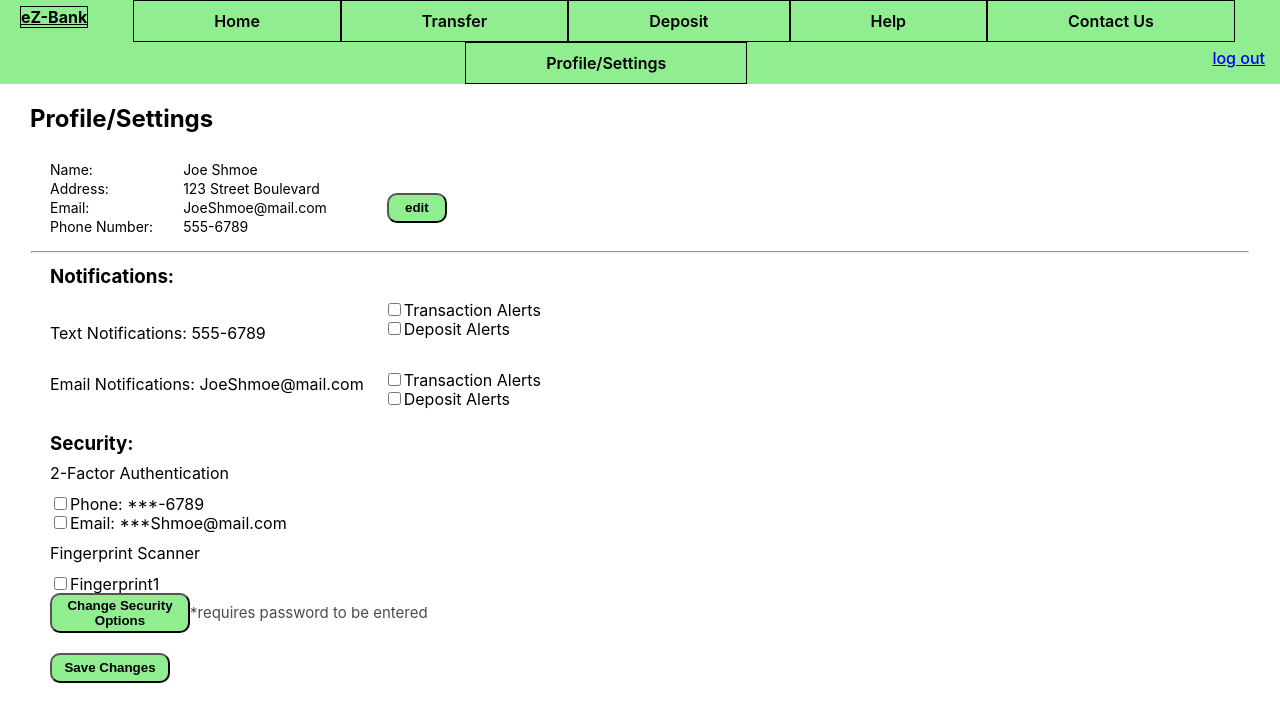
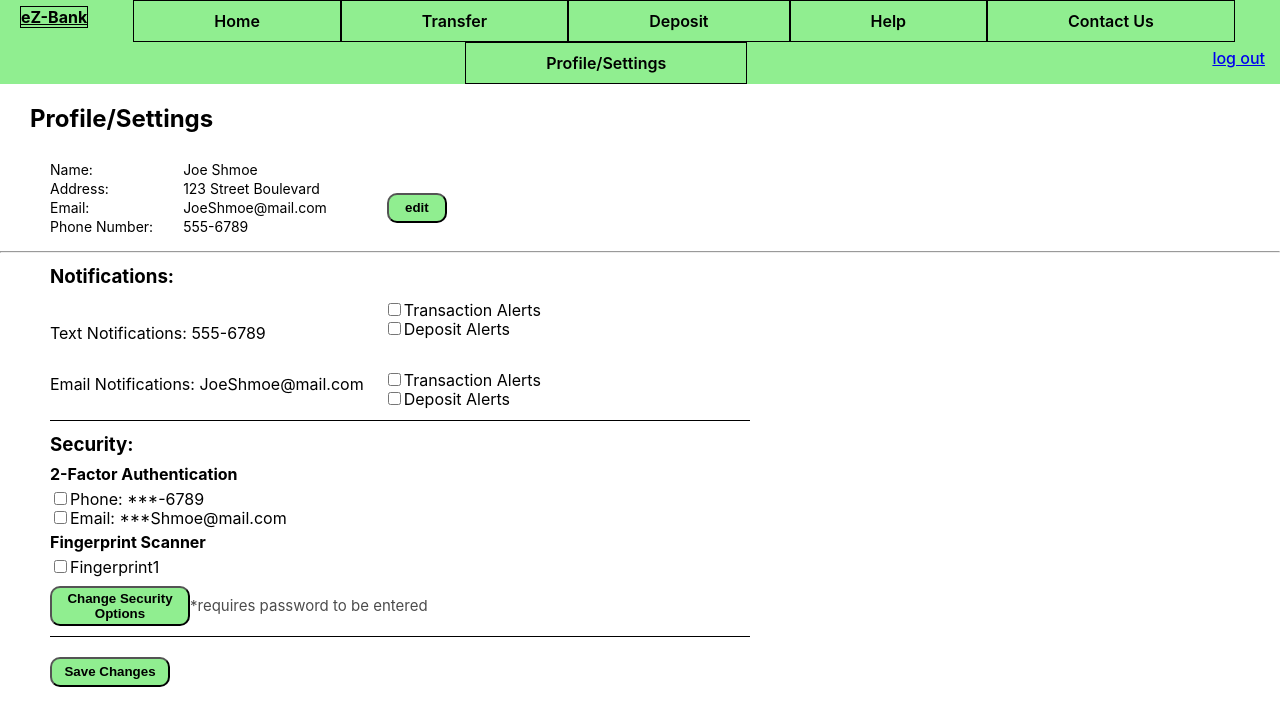
Before and after one commit to jbz6587/ezBank, a React (Create React App) app in the folder ezbank/: page /profilesettings in a window 1280 px wide. Shown: the top 726 px of the page. Built offline with nearby package versions, Linux system fonts and the light colour scheme.

Commit message:
cosmetic changes to settings page

```diff
--- a/ezbank/src/css/profilesettings.css
+++ b/ezbank/src/css/profilesettings.css
@@ -13,20 +13,22 @@
 	margin-left: 60px;
 }
 
-#divideLine {
-	width: 95%
-}
-
 #settingsContainer {
 	margin-left: 50px;
 }
 
 #notifContainer {
 	line-height: 10px;
+	width: 700px;
+	border-bottom: solid;
+	border-width: 1px;
 }
 
 #securityContainer {
 	line-height: 10px;
+	width: 700px;
+	border-bottom: solid;
+	border-width: 1px;
 }
 
 #securityButton {
--- a/ezbank/src/views/profilesettings.js
+++ b/ezbank/src/views/profilesettings.js
@@ -57,16 +57,18 @@ export default class ProfileSettings extends Component {
 							<div>
 								<span className="SecrurityItems">
 								<div>
-									<p>2-Factor Authentication</p>
+									<b>2-Factor Authentication</b><br/><br/>
 										<input type="checkbox" value="phoneNotifs1"/>Phone: ***-6789<br/>
 										<input type="checkbox" value="phoneNotifs2"/>Email: ***Shmoe@mail.com
 								</div>
 								<div>
-									<p>Fingerprint Scanner</p>
-									<input type="checkbox" value="phoneNotifs1"/>Fingerprint1<br/>
+									<br/>
+									<b>Fingerprint Scanner</b><br/><br/>
+									<input type="checkbox" value="phoneNotifs1"/>Fingerprint1<br/><br/>
 								</div>
 								</span>
 								<button id="securityButton">Change Security Options</button><p id="instruction"> *requires password to be entered</p>
+								<br/>
 							</div>
 						</div>
 						<div>
```
